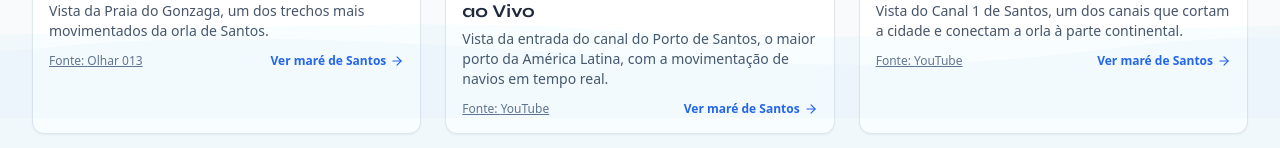
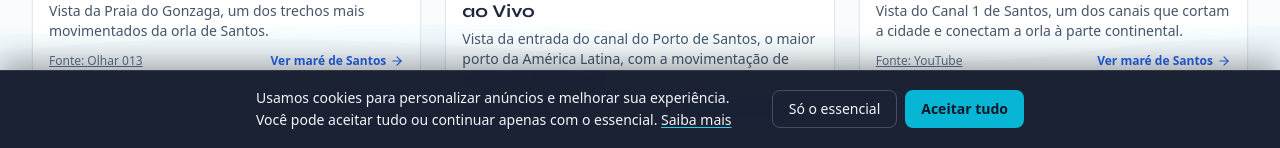
Before and after one commit to gustafa001/Mareagora, a Next.js app: page /cameras in a window 1280 px wide. Shown: the part 652-800 px from the top of the page. Built offline with nearby package versions, Linux system fonts and the light colour scheme.

Commit message:
feat(lgpd): banner de consentimento e scripts AdSense/GA4/Clarity condicionados a aceite

```diff
--- a/app/layout.tsx
+++ b/app/layout.tsx
@@ -4,6 +4,8 @@ import "./globals.css";
 import "./blog.css";
 import Script from "next/script";
 import MobileStickyAd from "@/components/ads/MobileStickyAd";
+import ConsentedScripts from "@/components/ads/ConsentedScripts";
+import CookieConsent from "@/components/CookieConsent";
 import Footer from "@/components/Footer";
 import InstallPWA from "@/components/InstallPWA";
 import { SpeedInsights } from "@vercel/speed-insights/next";
@@ -83,37 +85,7 @@ export default function RootLayout({
         <meta name="google-site-verification" content="sHCQQ9fcGrzTM7k2FVoiEiBczB8Z4peDcz1k3Pnx6G8" />
         <meta name="mobile-web-app-capable" content="yes" />
         <meta name="mobile-web-app-title" content="MareAgora" />
-        {/* Script AdSense */}
-        <Script
-          async
-          src="https://pagead2.googlesyndication.com/pagead/js/adsbygoogle.js?client=ca-pub-2920008879492175"
-          crossOrigin="anonymous"
-          strategy="afterInteractive"
-        />
-        {/* Google Analytics GA4 — G-LP14YCN9MZ */}
-        <Script
-          async
-          src="https://www.googletagmanager.com/gtag/js?id=G-LP14YCN9MZ"
-          strategy="lazyOnload"
-        />
-        <Script id="ga4-init" strategy="lazyOnload">
-          {`
-            window.dataLayer = window.dataLayer || [];
-            function gtag(){dataLayer.push(arguments);}
-            gtag('js', new Date());
-            gtag('config', 'G-LP14YCN9MZ');
-          `}
-        </Script>
-        {/* Microsoft Clarity — y4hkx0np5z */}
-        <Script id="ms-clarity" strategy="afterInteractive">
-          {`
-            (function(c,l,a,r,i,t,y){
-                c[a]=c[a]||function(){(c[a].q=c[a].q||[]).push(arguments)};
-                t=l.createElement(r);t.async=1;t.src="https://www.clarity.ms/tag/"+i;
-                y=l.getElementsByTagName(r)[0];y.parentNode.insertBefore(t,y);
-            })(window, document, "clarity", "script", "y4hkx0np5z");
-          `}
-        </Script>
+        {/* AdSense, GA4 e Clarity carregam via <ConsentedScripts /> apos consentimento LGPD */}
         <Script id="register-sw" strategy="afterInteractive">
           {`
             if ('serviceWorker' in navigator) {
@@ -153,6 +125,8 @@ export default function RootLayout({
 
         <InstallPWA />
         <MobileStickyAd />
+        <ConsentedScripts />
+        <CookieConsent />
         <SpeedInsights />
       </body>
     </html>
--- /dev/null
+++ b/components/CookieConsent.tsx
@@ -0,0 +1,61 @@
+"use client";
+
+import { useEffect, useState } from "react";
+
+export const CONSENT_KEY = "ma_cookie_consent";
+
+export default function CookieConsent() {
+  const [show, setShow] = useState(false);
+
+  useEffect(() => {
+    try {
+      if (!localStorage.getItem(CONSENT_KEY)) setShow(true);
+    } catch {
+      /* storage indisponivel */
+    }
+  }, []);
+
+  const decide = (value: "granted" | "denied") => {
+    try {
+      localStorage.setItem(CONSENT_KEY, value);
+    } catch {
+      /* storage indisponivel */
+    }
+    window.dispatchEvent(new Event("ma-consent"));
+    setShow(false);
+  };
+
+  if (!show) return null;
+
+  return (
+    <div
+      role="dialog"
+      aria-label="Aviso de cookies"
+      className="fixed inset-x-0 bottom-0 z-[200] border-t border-white/10 bg-slate-900/95 p-4 text-sm text-slate-100 shadow-[0_-8px_30px_rgba(0,0,0,.35)] backdrop-blur"
+    >
+      <div className="mx-auto flex max-w-3xl flex-col gap-3 sm:flex-row sm:items-center">
+        <p className="flex-1 leading-relaxed">
+          Usamos cookies para personalizar anúncios e melhorar sua experiência.
+          Você pode aceitar tudo ou continuar apenas com o essencial.{" "}
+          <a href="/cookies" className="underline decoration-cyan-400 underline-offset-2 hover:text-cyan-300">
+            Saiba mais
+          </a>
+        </p>
+        <div className="flex shrink-0 gap-2">
+          <button
+            onClick={() => decide("denied")}
+            className="rounded-lg border border-white/20 px-4 py-2 font-medium transition-colors hover:bg-white/10"
+          >
+            Só o essencial
+          </button>
+          <button
+            onClick={() => decide("granted")}
+            className="rounded-lg bg-cyan-500 px-4 py-2 font-semibold text-slate-900 transition-colors hover:bg-cyan-400"
+          >
+            Aceitar tudo
+          </button>
+        </div>
+      </div>
+    </div>
+  );
+}
--- /dev/null
+++ b/components/ads/ConsentedScripts.tsx
@@ -0,0 +1,57 @@
+"use client";
+
+import Script from "next/script";
+import { useEffect, useState } from "react";
+import { CONSENT_KEY } from "@/components/CookieConsent";
+
+export default function ConsentedScripts() {
+  const [granted, setGranted] = useState(false);
+
+  useEffect(() => {
+    try {
+      if (localStorage.getItem(CONSENT_KEY) === "granted") setGranted(true);
+    } catch {
+      /* storage indisponivel */
+    }
+    const onConsent = () => setGranted(true);
+    window.addEventListener("ma-consent", onConsent);
+    return () => window.removeEventListener("ma-consent", onConsent);
+  }, []);
+
+  if (!granted) return null;
+
+  return (
+    <>
+      <Script
+        async
+        src="https://pagead2.googlesyndication.com/pagead/js/adsbygoogle.js?client=ca-pub-2920008879492175"
+        crossOrigin="anonymous"
+        strategy="afterInteractive"
+      />
+      {/* Google Analytics GA4 — G-LP14YCN9MZ */}
+      <Script
+        async
+        src="https://www.googletagmanager.com/gtag/js?id=G-LP14YCN9MZ"
+        strategy="afterInteractive"
+      />
+      <Script id="ga4-init" strategy="afterInteractive">
+        {`
+          window.dataLayer = window.dataLayer || [];
+          function gtag(){dataLayer.push(arguments);}
+          gtag('js', new Date());
+          gtag('config', 'G-LP14YCN9MZ');
+        `}
+      </Script>
+      {/* Microsoft Clarity — y4hkx0np5z */}
+      <Script id="ms-clarity" strategy="afterInteractive">
+        {`
+          (function(c,l,a,r,i,t,y){
+              c[a]=c[a]||function(){(c[a].q=c[a].q||[]).push(arguments)};
+              t=l.createElement(r);t.async=1;t.src="https://www.clarity.ms/tag/"+i;
+              y=l.getElementsByTagName(r)[0];y.parentNode.insertBefore(t,y);
+          })(window, document, "clarity", "script", "y4hkx0np5z");
+        `}
+      </Script>
+    </>
+  );
+}
```
